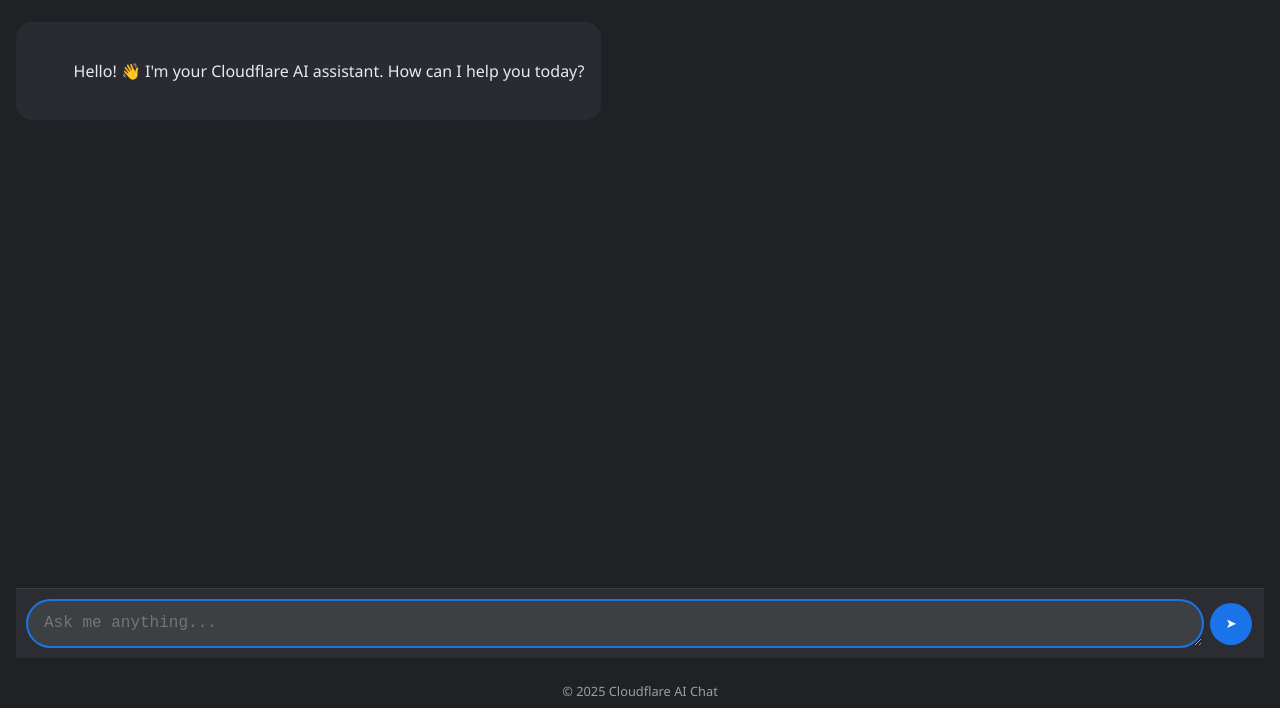
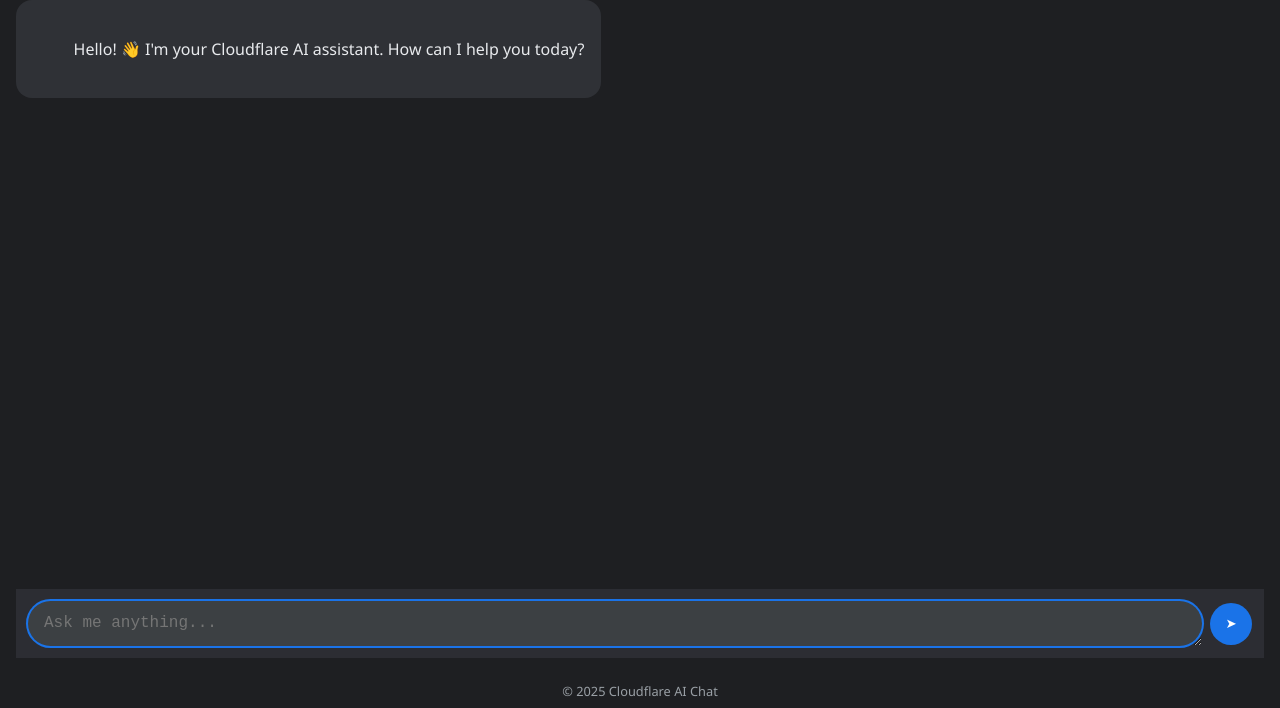
Before and after one commit to aldysaputratanjung/aldy-llm, a website: page public/index.html in a window 1280 px wide. Shown: the part 92-800 px from the top of the page. Drawn offline with Linux system fonts and the light colour scheme.

Commit message:
Update index.html

```diff
--- a/public/index.html
+++ b/public/index.html
@@ -1,5 +1,3 @@
-=== backup ===
-
 <!doctype html>
 <html lang="en">
   <head>
@@ -8,13 +6,14 @@
     <title>Cloudflare AI Chat</title>
     <style>
       :root {
-        --primary-color: #1a73e8;
-        --assistant-bg: #2a2b32;
-        --user-bg: #1e8e3e;
-        --background: #202124;
+        --background: #1e1f22;
+        --chat-bg: #2a2b31;
+        --assistant-bg: #2f3136;
+        --user-bg: #3c4043;
         --text-light: #e8eaed;
         --text-muted: #9aa0a6;
-        --border: #3c4043;
+        --primary-color: #1a73e8;
+        --input-bg: #2a2b31;
       }
 
       * {
```
